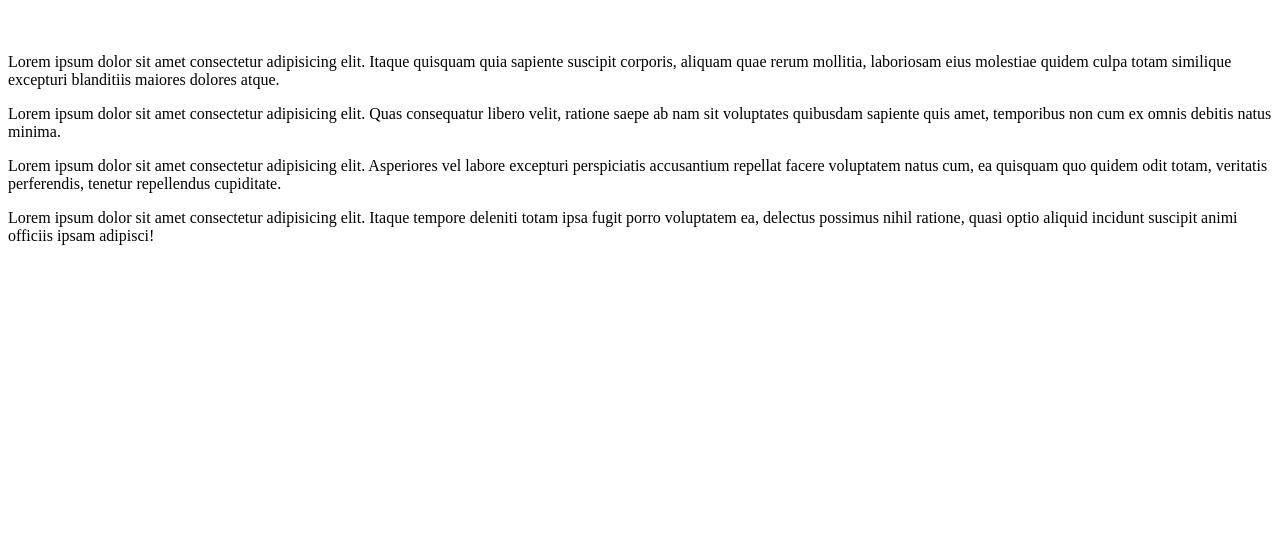
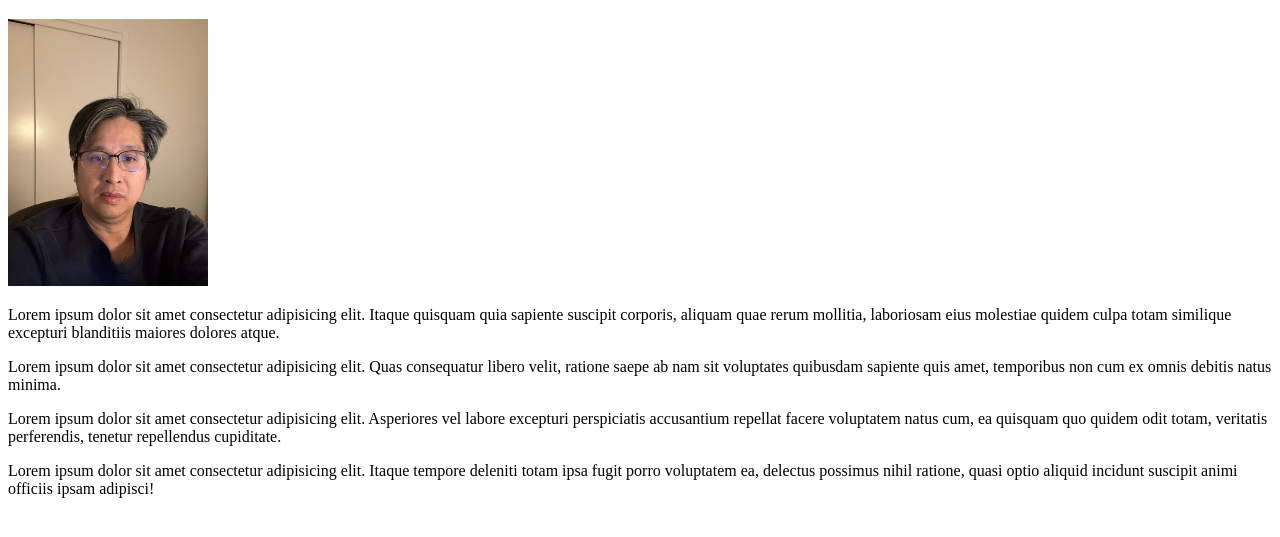
Before and after one commit to BruceBVC/Bruce-Ma, a plain HTML site: page index.html in a window 1280 px wide. Shown: the part 61-598 px from the top of the page. Drawn offline with Linux system fonts and the light colour scheme.

Commit message:
Add files via upload

```diff
--- a/index.html
+++ b/index.html
@@ -9,7 +9,7 @@
 </head>
 <body>
     <h1>Ka Hing Ma</h1>
-    <img src="" alt="">
+    <img src="Ka Hing Ma.jpg" alt="">
     <p>Lorem ipsum dolor sit amet consectetur adipisicing elit. Itaque quisquam quia sapiente suscipit corporis, aliquam quae rerum mollitia, laboriosam eius molestiae quidem culpa totam similique excepturi blanditiis maiores dolores atque.</p>
     <p>Lorem ipsum dolor sit amet consectetur adipisicing elit. Quas consequatur libero velit, ratione saepe ab nam sit voluptates quibusdam sapiente quis amet, temporibus non cum ex omnis debitis natus minima.</p>
     <p>Lorem ipsum dolor sit amet consectetur adipisicing elit. Asperiores vel labore excepturi perspiciatis accusantium repellat facere voluptatem natus cum, ea quisquam quo quidem odit totam, veritatis perferendis, tenetur repellendus cupiditate.</p>
```
Also changed, not shown: Ka Hing Ma.jpg (added).
